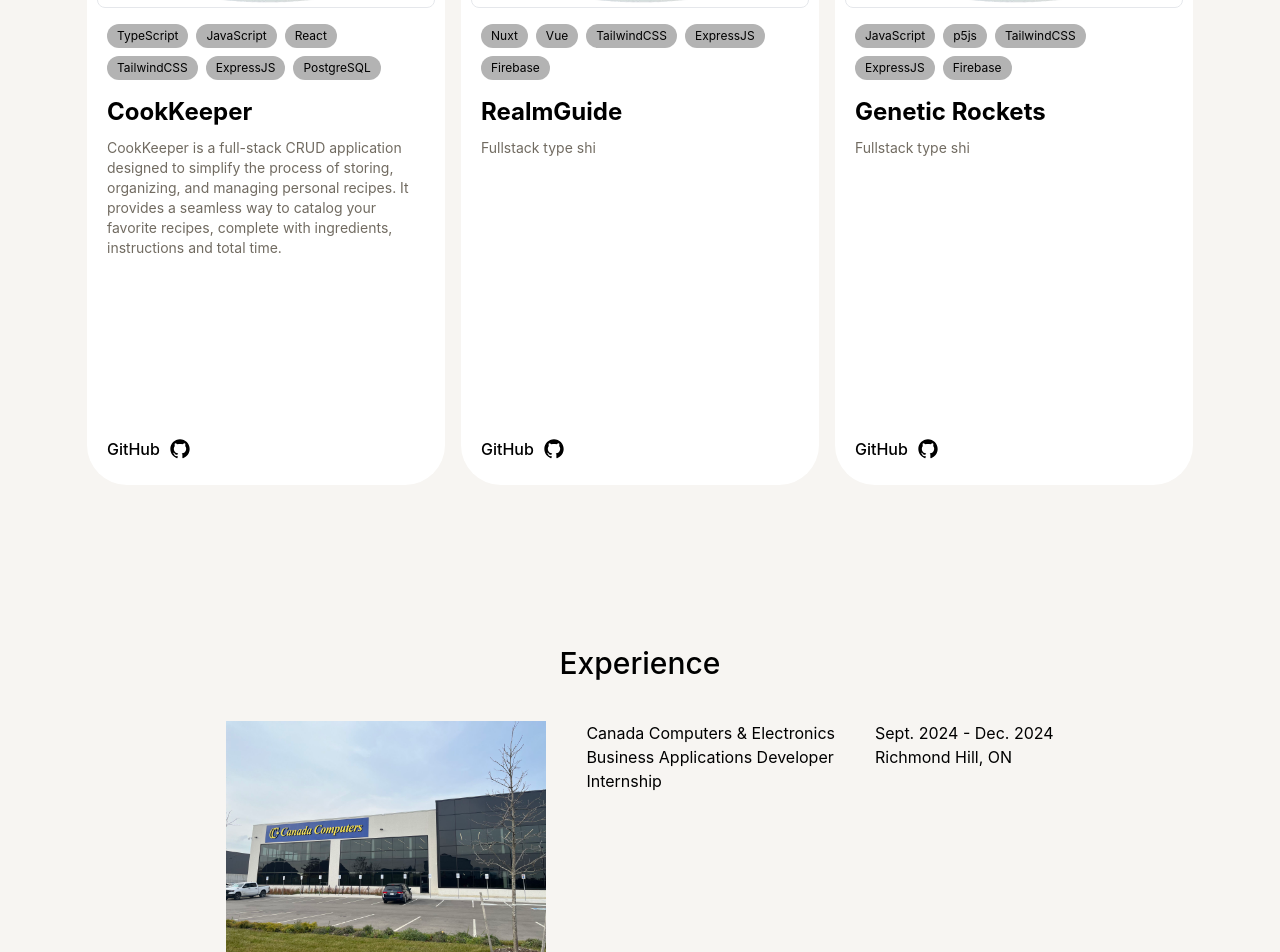
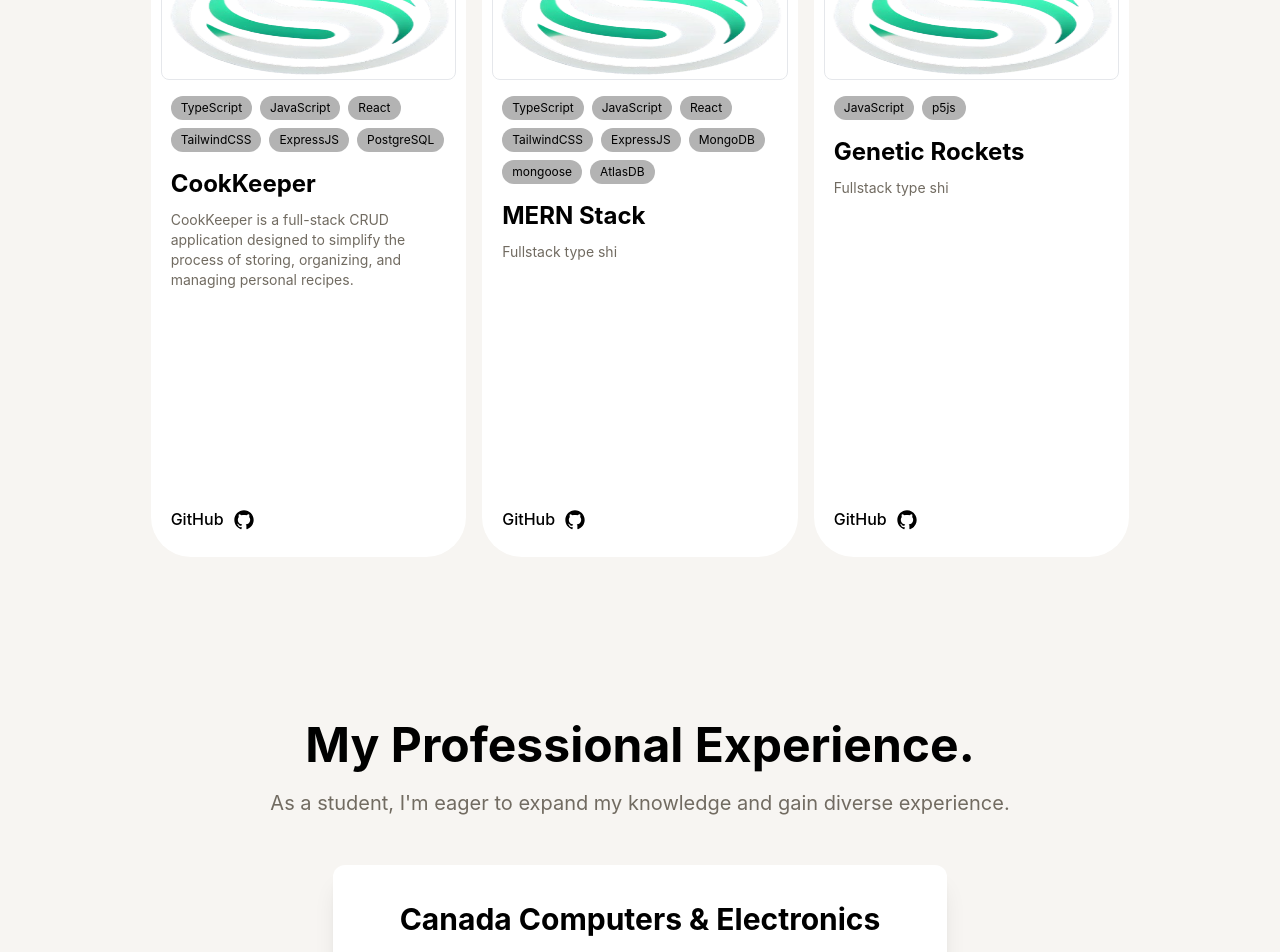
Before and after one commit to spencerhum04/portfolio, a React (Vite) app: page / in a window 1280 px wide. Shown: the part 1400-2352 px from the top of the page. Built offline with nearby package versions, Linux system fonts and the light colour scheme.

Commit message:
feat: layout

```diff
--- a/src/routes/landing/landing.css
+++ b/src/routes/landing/landing.css
@@ -6,3 +6,51 @@
 .hide-scrollbar::-webkit-scrollbar {
     display: none;
 }
+
+.header {
+    font-size: 36px;
+    line-height: 44px;
+}
+
+@media (min-width: 640px) {
+    .header {
+        font-size: 40px;
+        line-height: 48px;
+    }
+}
+
+@media (min-width: 1024px) {
+    .header {
+        font-size: 48px;
+        line-height: 56px;
+    }
+}
+
+.subheader {
+    font-size: 16px;
+    line-height: 24px;
+}
+
+@media (min-width: 1024px) {
+    .subheader {
+        font-size: 20px;
+        line-height: 28px;
+    }
+}
+
+.un {
+    display: inline-block;
+}
+
+.un:after {
+    content: '';
+    width: 0px;
+    height: 2px;
+    display: block;
+    background: black;
+    transition: 300ms;
+}
+
+.un:hover:after {
+    width: 100%;
+}
--- a/src/routes/landing/sections/experience.tsx
+++ b/src/routes/landing/sections/experience.tsx
@@ -1,26 +1,24 @@
+import '../landing.css';
 import canadaComputers from "../../../assets/canada-computers.png";
 
 const companies = [
-    { image: canadaComputers, name: "Canada Computers & Electronics", role: "Business Applications Developer", type: "Internship", date: "Sept. 2024 - Dec. 2024", location: "Richmond Hill, ON"  },
+    { image: canadaComputers, name: "Canada Computers & Electronics", role: "Business Applications Developer · Internship", date: "Sept. 2024 - Dec. 2024"},
 ]
 
 export default function Experience() {
     return (
-        <div className="flex flex-col items-center gap-y-10 py-20 h-[1000px] overflow-hidden">
-            <div className="text-3xl font-medium text-center">Experience</div>
-                <div className="flex flex-col">
-                {companies.map((company) => (
-                    <div className="flex flex-row gap-x-10">
-                        <img src={canadaComputers} className="h-60" />
-                        <div className="flex flex-col">
-                            <div>{company.name}</div>
-                            <div>{company.role}</div>
-                            <div>{company.type}</div>
+        <div className="flex flex-col items-center px-6 py-20 h-[1000px]">
+            <div className="header font-bold text-center mb-4">My Professional Experience.</div>
+            <div className="subheader text-darkgray text-center">As a student, I'm eager to expand my knowledge and gain diverse experience.</div>
+            <div className="w-full flex flex-wrap place-content-center gap-10 mt-12">
+                {companies.map((company, index) => (
+                    <div key={index} className="flex flex-col bg-white px-5 pt-5 rounded-xl shadow-xl w-full max-w-[614px] text-center">
+                        <div className="flex flex-col mt-4">
+                            <div className="text-3xl font-bold">{company.name}</div>
+                            <div className="text-darkgray p-4">{company.role}</div>
+                            <div className="text-lg text-emerald-600 mb-10">{company.date}</div>
                         </div>
-                        <div className="flex flex-col">
-                            <div>{company.date}</div>
-                            <div>{company.location}</div>
-                        </div>
+                        <img src={company.image} className="w-full h-80 object-cover" />
                     </div>
                 ))}
             </div>
--- a/src/routes/landing/sections/hero.tsx
+++ b/src/routes/landing/sections/hero.tsx
@@ -5,6 +5,7 @@ import fish from "../../../assets/fish.png";
 
 export default function Hero() {
     const [opacity, setOpacity] = useState(1);
+    const [visible, setVisible] = useState(true);
 
     useEffect(() => {
         const handleScroll = () => {
@@ -12,6 +13,7 @@ export default function Hero() {
             const fadePoint = 400;
             const newOpacity = Math.max(1 - scrollY / fadePoint, 0);
             setOpacity(newOpacity);
+            setVisible(newOpacity > 0);
         };
 
         window.addEventListener("scroll", handleScroll);
@@ -22,6 +24,7 @@ export default function Hero() {
 
     return (
         <div>
+            {visible &&
                 <div className="fixed w-full h-[600px] bg-black text-white flex flex-col items-center justify-center text-center px-8" style={{ opacity }}>
                     <div className="text-3xl lg:text-5xl font-medium">hey there im spencer</div>
                     <div className="text-lg lg:text-xl text-subgray font-medium mt-4">full stack developer</div>
@@ -30,6 +33,7 @@ export default function Hero() {
                         <a href="https://github.com/spencerhum04" target="_blank" rel="noopener noreferrer" className="place-content-center text-emerald-600 w-full max-w-48 h-10 border border-emerald-600 hover:bg-emerald-950 rounded">GitHub</a>
                     </div>
                 </div>
+                }
             <div className="max-w-[2200px] relative mx-auto place-items-center justify-center pt-[500px] sm:pt-[437.3px] md:pt-[467.3px] lg:pt-[514.3px] z-40" style={{ pointerEvents: opacity > 0 ? "none" : "auto" }}>
                 <div className="w-full h-[250px] sm:h-[600px] flex items-center justify-center px-8">
                     <img src={islands} className="absolute left-0 hidden xl:block h-[435px] object-contain" />
--- a/src/routes/landing/sections/projects.tsx
+++ b/src/routes/landing/sections/projects.tsx
@@ -2,16 +2,17 @@ import logo from "../../../assets/logo.png";
 import "../landing.css";
 
 const projects = [
-    { image: logo, tools: ["TypeScript", "JavaScript", "React", "TailwindCSS", "ExpressJS", "PostgreSQL"], title: "CookKeeper", body: "CookKeeper is a full-stack CRUD application designed to simplify the process of storing, organizing, and managing personal recipes. It provides a seamless way to catalog your favorite recipes, complete with ingredients, instructions and total time.", github: "https://github.com/spencerhum04/CookKeeper" },
-    { image: logo, tools: ["Nuxt", "Vue", "TailwindCSS", "ExpressJS", "Firebase"], title: "RealmGuide", body: "Fullstack type shi", github: "https://github.com/spencerhum04/mern-stack" },
-    { image: logo, tools: ["JavaScript", "p5js", "TailwindCSS", "ExpressJS", "Firebase"], title: "Genetic Rockets", body: "Fullstack type shi", github: "https://github.com/spencerhum04/Genetic-Rockets" },
+    { image: logo, tools: ["TypeScript", "JavaScript", "React", "TailwindCSS", "ExpressJS", "PostgreSQL"], title: "CookKeeper", body: "CookKeeper is a full-stack CRUD application designed to simplify the process of storing, organizing, and managing personal recipes.", github: "https://github.com/spencerhum04/CookKeeper" },
+    { image: logo, tools: ["TypeScript", "JavaScript", "React", "TailwindCSS", "ExpressJS", "MongoDB", "mongoose", "AtlasDB"], title: "MERN Stack", body: "Fullstack type shi", github: "https://github.com/spencerhum04/mern-stack" },
+    { image: logo, tools: ["JavaScript", "p5js"], title: "Genetic Rockets", body: "Fullstack type shi", github: "https://github.com/spencerhum04/Genetic-Rockets" },
 ]
 
 export default function Projects() {
     return (
-        <div className="flex flex-col gap-y-10 py-20 lg:items-center">
-            <div className="text-3xl font-medium text-center">Projects</div>
-            <div className="overflow-x-auto hide-scrollbar">
+        <div className="flex flex-col py-20 lg:items-center">
+            <div className="header font-bold text-center mb-4 px-6">My Personal Projects.</div>
+            <div className="subheader text-darkgray text-center px-6">Personal projects allow me to apply my skills, explore new technologies, and create meaningful solutions.</div>
+            <div className="overflow-x-auto hide-scrollbar mt-12">
                 <div className="flex flex-row gap-x-4 justify-start w-max px-6">
                     {projects.map((project, index) => (
                         <div key={index} className="bg-white w-full max-w-[358px] h-[615px] rounded-[40px] px-2.5 pt-2.5 pb-6 flex flex-col justify-between relative overflow-hidden">
@@ -29,8 +30,8 @@ export default function Projects() {
                                     <div className="text-darkgray text-sm">{project.body}</div>
                                 </div>
                             </div>
-                            <a href={project.github} target="_blank" rel="noopener noreferrer" className="flex flex-row gap-x-2.5 items-center px-2.5 hover:underline">
-                                <div className="font-medium">GitHub</div>
+                            <a href={project.github} target="_blank" rel="noopener noreferrer" className="flex flex-row gap-x-2.5 items-center px-2.5">
+                                <div className="un font-medium">GitHub</div>
                                 <svg width="20" height="20" viewBox="0 0 15 15" fill="none" xmlns="http://www.w3.org/2000/svg">
                                     <path d="M7.49933 0.25C3.49635 0.25 0.25 3.49593 0.25 7.50024C0.25 10.703 2.32715 13.4206 5.2081 14.3797C5.57084 14.446 5.70302 14.2222 5.70302 14.0299C5.70302 13.8576 5.69679 13.4019 5.69323 12.797C3.67661 13.235 3.25112 11.825 3.25112 11.825C2.92132 10.9874 2.44599 10.7644 2.44599 10.7644C1.78773 10.3149 2.49584 10.3238 2.49584 10.3238C3.22353 10.375 3.60629 11.0711 3.60629 11.0711C4.25298 12.1788 5.30335 11.8588 5.71638 11.6732C5.78225 11.205 5.96962 10.8854 6.17658 10.7043C4.56675 10.5209 2.87415 9.89918 2.87415 7.12104C2.87415 6.32925 3.15677 5.68257 3.62053 5.17563C3.54576 4.99226 3.29697 4.25521 3.69174 3.25691C3.69174 3.25691 4.30015 3.06196 5.68522 3.99973C6.26337 3.83906 6.8838 3.75895 7.50022 3.75583C8.1162 3.75895 8.73619 3.83906 9.31523 3.99973C10.6994 3.06196 11.3069 3.25691 11.3069 3.25691C11.7026 4.25521 11.4538 4.99226 11.3795 5.17563C11.8441 5.68257 12.1245 6.32925 12.1245 7.12104C12.1245 9.9063 10.4292 10.5192 8.81452 10.6985C9.07444 10.9224 9.30633 11.3648 9.30633 12.0413C9.30633 13.0102 9.29742 13.7922 9.29742 14.0299C9.29742 14.2239 9.42828 14.4496 9.79591 14.3788C12.6746 13.4179 14.75 10.7025 14.75 7.50024C14.75 3.49593 11.5036 0.25 7.49933 0.25Z" fill="currentColor" fillRule="evenodd" clipRule="evenodd"></path>
                                 </svg>
```
Lines whose indentation alone changed are shown as unchanged.
